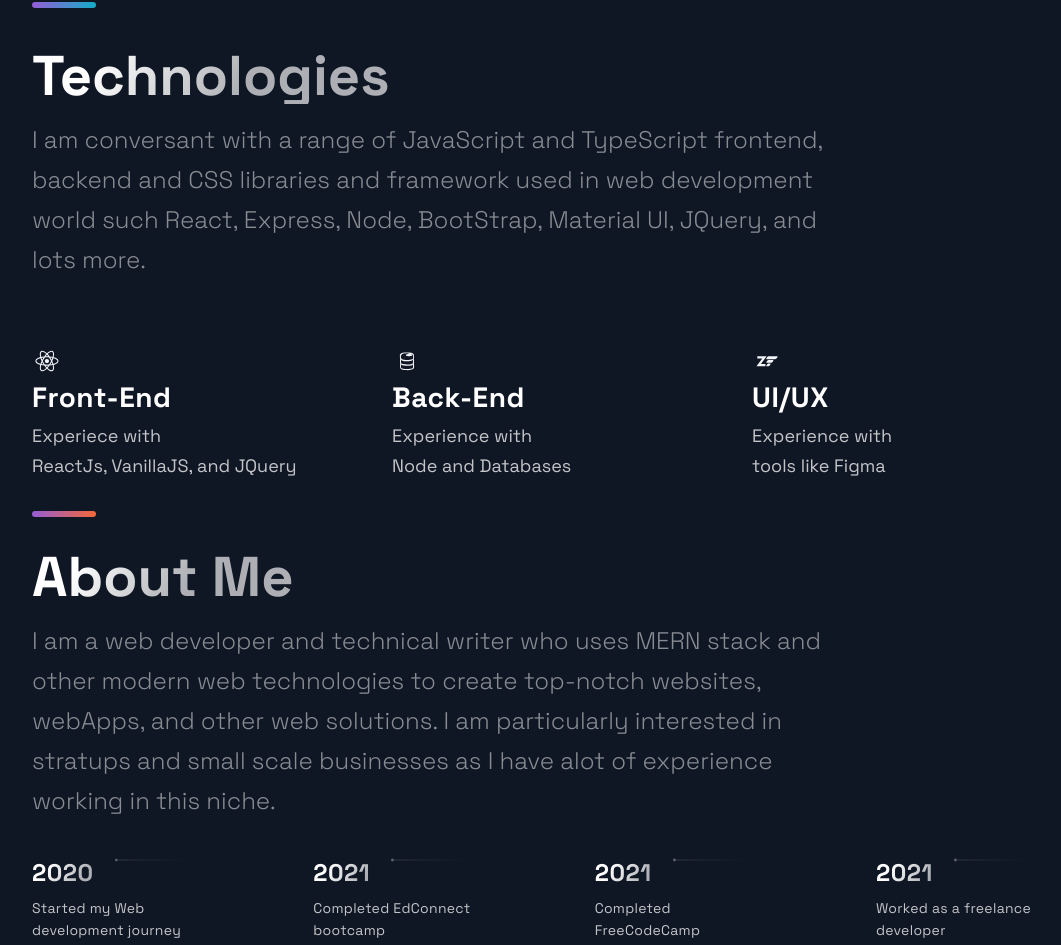
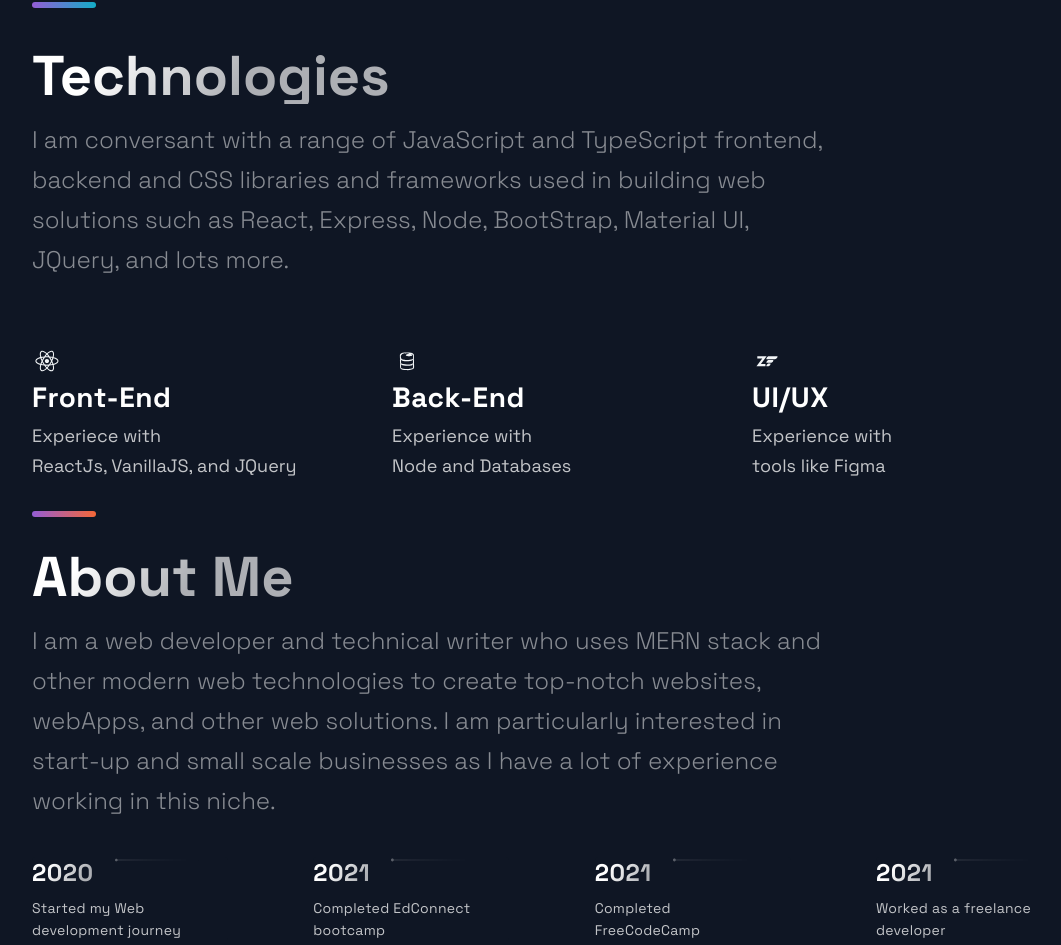
Before and after one commit to Babajide777/portfolio-website-1, a Next.js app: page / in a window 1280 px wide. Shown: the part 2280-3225 px from the top of the page, without its empty margins (88-1149 px from the left). Built offline with nearby package versions, Linux system fonts and the light colour scheme.

Commit message:
small change

```diff
--- a/src/components/Technologies/Technologies.js
+++ b/src/components/Technologies/Technologies.js
@@ -20,8 +20,9 @@ const Technologies = () => (
     <SectionTitle>Technologies</SectionTitle>
     <SectionText>
       I am conversant with a range of JavaScript and TypeScript frontend,
-      backend and CSS libraries and framework used in web development world such
-      React, Express, Node, BootStrap, Material UI, JQuery, and lots more.
+      backend and CSS libraries and frameworks used in building web solutions
+      such as React, Express, Node, BootStrap, Material UI, JQuery, and lots
+      more.
     </SectionText>
     <List>
       <ListItem>
--- a/src/components/TimeLine/TimeLine.js
+++ b/src/components/TimeLine/TimeLine.js
@@ -69,8 +69,8 @@ const Timeline = () => {
       <SectionText>
         I am a web developer and technical writer who uses MERN stack and other
         modern web technologies to create top-notch websites, webApps, and other
-        web solutions. I am particularly interested in stratups and small scale
-        businesses as I have alot of experience working in this niche.
+        web solutions. I am particularly interested in start-up and small scale
+        businesses as I have a lot of experience working in this niche.
       </SectionText>
       <CarouselContainer ref={carouselRef} onScroll={handleScroll}>
         <>
```
